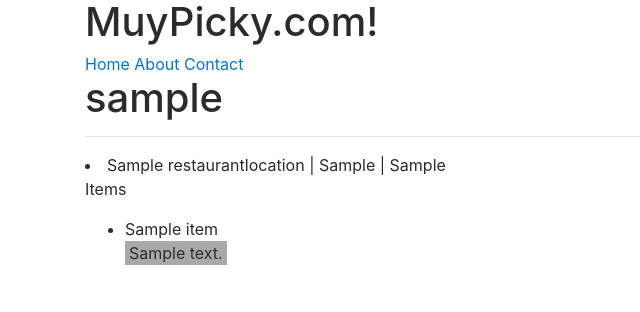
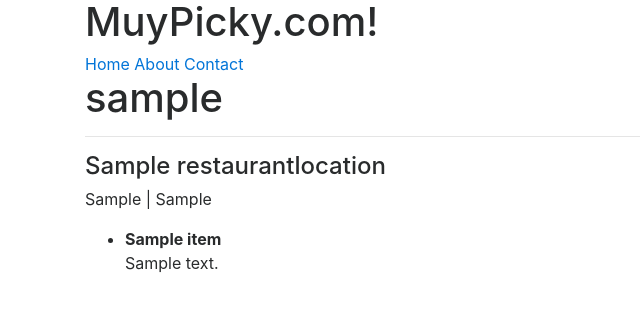
Before and after one commit to jayabhavana342/Learning_Django, a Django app: a page that uses profiles/templates/profiles/user.html in a window 1280 px wide. Shown: the top 312 px of the page, without its empty margins (0-640 px from the left). Run offline with Django 3.2, Linux system fonts and the light colour scheme; tables that the repository leaves empty hold one stand-in row (values such as "Sample post"); some libraries are stand-ins or nearby versions.

Commit message:
Finished 39 - Style Profile with Bootstrap

```diff
--- a/profiles/templates/profiles/user.html
+++ b/profiles/templates/profiles/user.html
@@ -1,27 +1,36 @@
 {% extends "base.html" %}
 
-{% block head_title %}{{ user.username }} | Menu Items | {{ block.super }}{% endblock head_title %}
+{% block head_title %}{{ user.username }} | {{ block.super }}{% endblock head_title %}
 
 {% block content %}
     <h1>{{ user.username }}</h1>
-    <hr>
-    {% if user.item_set.exists %}
+    <hr/>
+    {% if user.item_set.all.exists %}
         {% for rest in user.restaurantlocation_set.all %}
-            <li>{{ rest.title }} | {{ rest.location }} | {{ rest.category }}
-                <br>
-                <p>Items</p>
-                <ul>
-                    {% for item in rest.item_set.all %}
-                        <li style="margin-bottom: 15px">{{ item.name }}<br>
-                            {% for ing in item.get_contents %}
-                                <span style="padding: 2px 4px;margin-right: 4px; background: darkgrey">{{ ing }}</span>
+            <div class='row'>
+                <div class='col-sm-12' style="margin-bottom: 10px">
+                    <div class='border'>
+                        <h4>{{ rest.title }}</h4>
+                        <p>{{ rest.location }} | {{ rest.category }}
+                        </p>
+                        <p>
+                        <ul>
+                            {% for item in rest.item_set.all %}
+                                <li style='margin-bottom: 15px;'><b>{{ item.name }}</b><br/>
+                                    {{ item.contents }}
+
+                                </li>
                             {% endfor %}
-                        </li>
-                    {% endfor %}
-                </ul>
-            </li>
+                        </ul>
+                        </p>
+                    </div>
+                </div>
+            </div>
+
         {% endfor %}
+
     {% else %}
-        <p class="lead">No Items Found</p>
+        <p class='lead'>No Items Found</p>
     {% endif %}
+
 {% endblock %}
```
